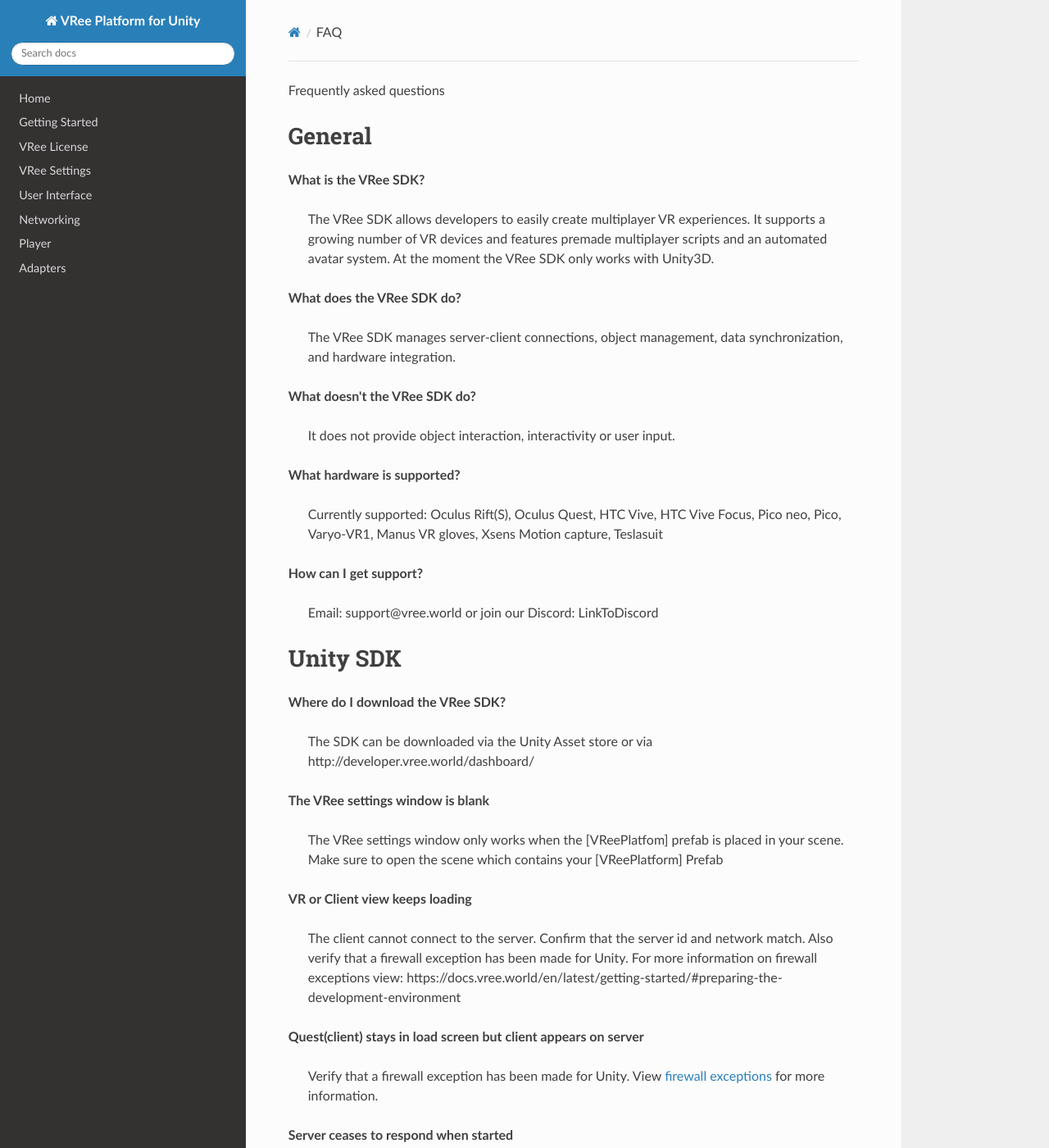
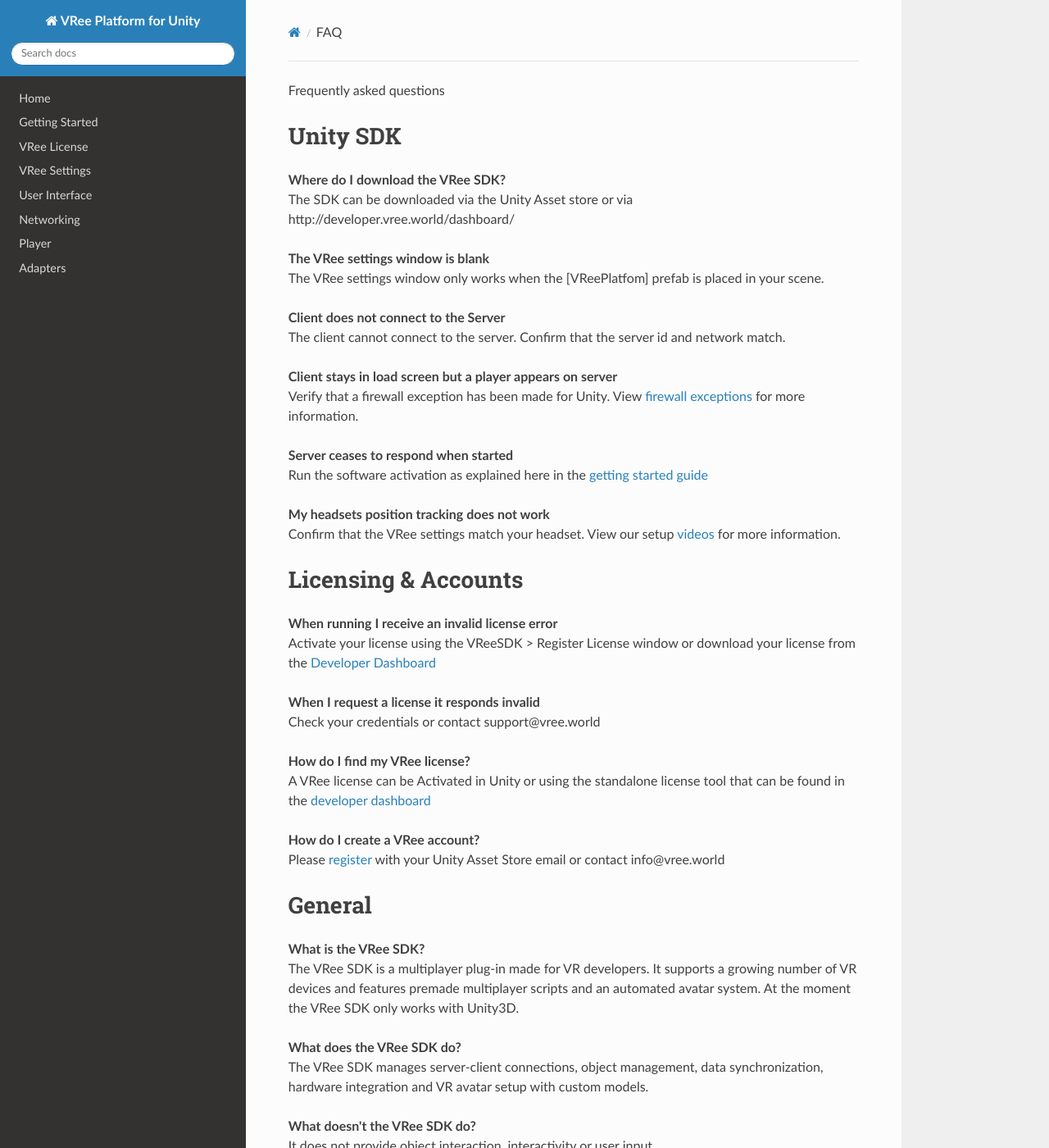
Before and after one commit to vree-sdk/documentation, an MkDocs documentation site: the page built from docs/FAQ.md, in a window 1280 px wide and 1400 px high. Shown: the whole window at 82% size. Built offline with MkDocs 1.6.1, drawn with Linux system fonts in a browser that asks for light colours; nearby versions of some CDN libraries; some of the changed text lies outside the part shown.

Commit message:
* FAQ content update

```diff
--- a/docs/FAQ.md
+++ b/docs/FAQ.md
@@ -1,46 +1,50 @@
 Frequently asked questions
+
+# Unity SDK
+__Where do I download the VRee SDK?__
+The SDK can be downloaded via the Unity Asset store or via http://developer.vree.world/dashboard/
+
+__The VRee settings window is blank__
+The VRee settings window only works when the [VReePlatfom] prefab is placed in your scene.
+
+__Client does not connect to the Server__
+The client cannot connect to the server. Confirm that the server id and network match.
+
+__Client stays in load screen but a player appears on server__
+Verify that a firewall exception has been made for Unity. View [firewall exceptions](https://docs.vree.world/en/latest/getting-started/#preparing-the-development-environment) for more information.
+
+__Server ceases to respond when started__
+Run the software activation as explained here in the [getting started guide](https://docs.vree.world/en/latest/getting-started/#downloading-and-importing-the-sdk)
+
+__My headsets position tracking does not work__
+Confirm that the VRee settings match your headset. View our setup [videos](http://developer.vree.world/trainingvideos) for more information.
+
+# Licensing & Accounts
+__When running I receive an invalid license error__
+Activate your license using the VReeSDK > Register License window or download your license from the [Developer Dashboard](https://developer.vree.world/dashboard/login)
+
+__When I request a license it responds invalid__
+Check your credentials or contact support@vree.world
+
+__How do I find my VRee license?__
+A VRee license can be Activated in Unity or using the standalone license tool that can be found in the [developer dashboard](https://developer.vree.world/dashboard/login)
+
+
+__How do I create a VRee account?__
+Please [register](www.vree.world/register) with your Unity Asset Store email or contact info@vree.world
 
 # General
 __What is the VRee SDK?__
-  >  The VRee SDK allows developers to easily create multiplayer VR experiences. It supports a growing number of VR devices and features premade multiplayer scripts and an automated avatar system. At the moment the VRee SDK only works with Unity3D.
+The VRee SDK is a multiplayer plug-in made for VR developers. It supports a growing number of VR devices and features premade multiplayer scripts and an automated avatar system. At the moment the VRee SDK only works with Unity3D.
 
 __What does the VRee SDK do?__
-  >  The VRee SDK manages server-client connections, object management, data synchronization, and hardware integration.
+The VRee SDK manages server-client connections, object management, data synchronization, hardware integration and VR avatar setup with custom models.
 
 __What doesn't the VRee SDK do?__
-  >  It does not provide object interaction, interactivity or user input.
+It does not provide object interaction, interactivity or user input.
 
 __What hardware is supported?__
-  >  Currently supported: Oculus Rift(S), Oculus Quest, HTC Vive, HTC Vive Focus, Pico neo, Pico, Varyo-VR1, Manus VR gloves, Xsens Motion capture, Teslasuit
+Currently supported: Oculus Rift(S), Oculus Quest, HTC Vive, HTC Vive Focus, Pico neo, Pico, Varyo-VR1, Manus VR gloves, Xsens Motion capture, Teslasuit
 
 __How can I get support?__
-  >  Email: support@vree.world or join our Discord: LinkToDiscord
-
-# Unity SDK
-__Where do I download the VRee SDK?__
-  >  The SDK can be downloaded via the Unity Asset store or via http://developer.vree.world/dashboard/
-
-__The VRee settings window is blank__
-  >  The VRee settings window only works when the [VReePlatfom] prefab is placed in your scene. Make sure to open the scene which contains your [VReePlatform] Prefab
-
-__VR or Client view keeps loading__
-  >  The client cannot connect to the server. Confirm that the server id and network match. Also verify that a firewall exception has been made for Unity. For more information on firewall exceptions view: https://docs.vree.world/en/latest/getting-started/#preparing-the-development-environment
-
-__Quest(client) stays in load screen but client appears on server__
-  >  Verify that a firewall exception has been made for Unity. View [firewall exceptions](https://docs.vree.world/en/latest/getting-started/#preparing-the-development-environment) for more information.
-
-__Server ceases to respond when started__
-  >  You need to run the software activation as explained here in the [getting started guide](https://docs.vree.world/en/latest/getting-started/#downloading-and-importing-the-sdk)
-
-__Not tracking/check tracking mode__
-  >  Confirm that the VRee settings match your headset. View our setup videos here: http://developer.vree.world/trainingvideos
-
-# Licensing & Accounts
-__My license is invallid.__
-
-__When I request a license it responds invalid.__
-
-__How do I find my VRee license?__
-
-__How do I create a VRee account?__
-Please register via www.vree.world/register with your Unity Store email address or contact info@vree.world
+Email: support@vree.world or join our [Discord]()
```
